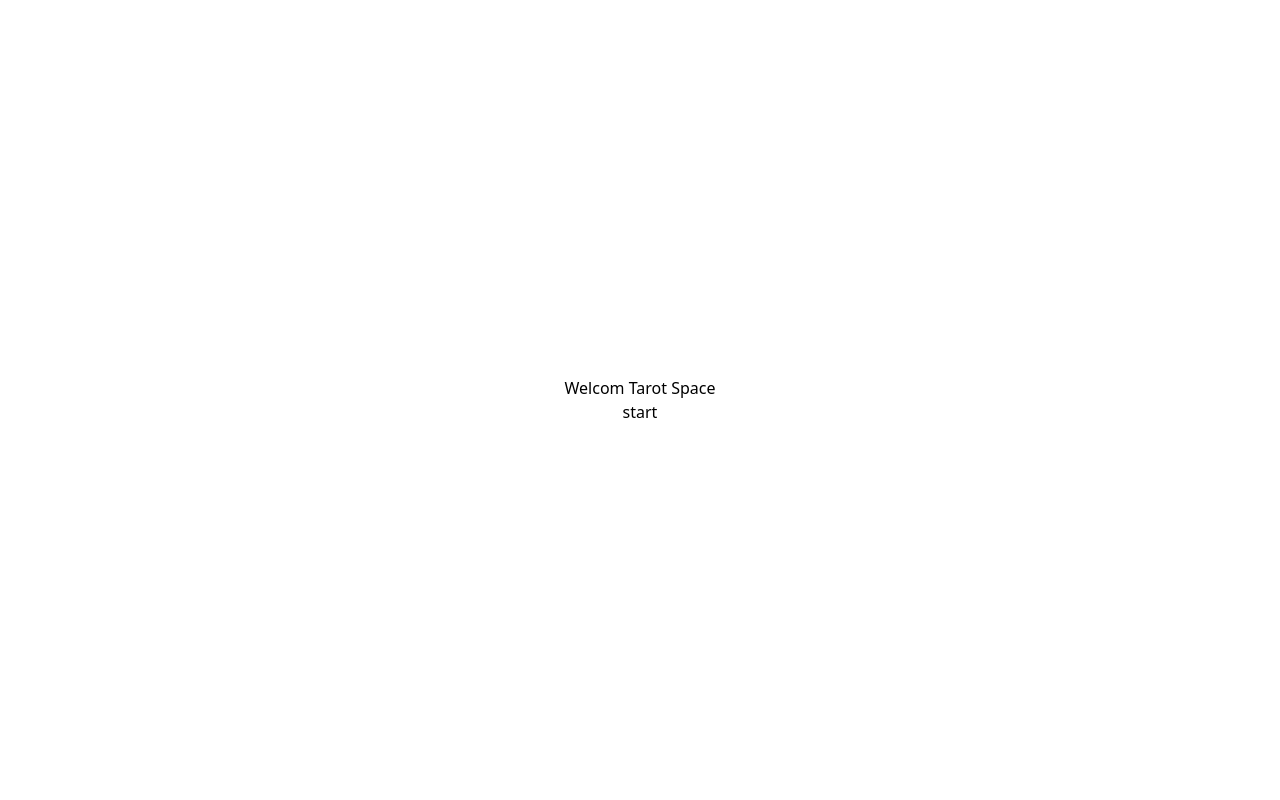
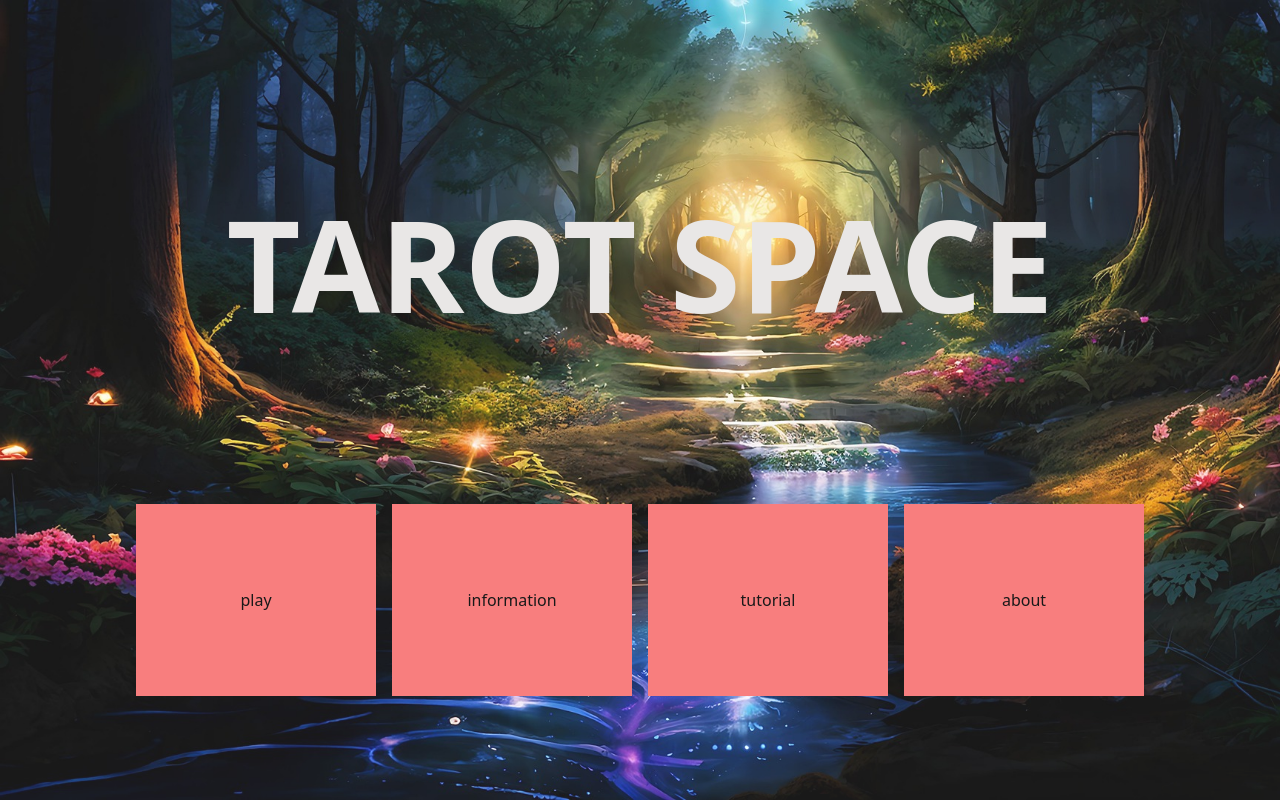
Before and after one commit to qeemoo/taro, a Next.js app: page / in a window 1280 px wide. Built offline with nearby package versions, Linux system fonts and the light colour scheme.

Commit message:
💄 메인 페이지 기본 UI 구조 생성
메인 페이지 ui

```diff
--- a/src/app/introduce/page.tsx
+++ b/src/app/information/page.tsx
@@ -1,4 +1,4 @@
-const Introduce = () => {
+const Information = () => {
   return (
     <section>
       <div>sdsd</div>
@@ -6,4 +6,4 @@ const Introduce = () => {
   );
 };
 
-export default Introduce;
+export default Information;
--- a/src/components/MainPage/MainPage.tsx
+++ b/src/components/MainPage/MainPage.tsx
@@ -2,9 +2,24 @@ import Link from 'next/link';
 
 const MainPage = () => {
   return (
-    <section className="flex h-full flex-col items-center justify-center">
-      <h1>Welcom Tarot Space</h1>
-      <Link href="/introduce">start</Link>
+    <section className="bg-main flex h-full flex-col items-center justify-center gap-20 bg-cover bg-no-repeat opacity-90">
+      <div className="flex h-[20rem] w-[60rem] flex-col justify-center gap-5 text-center">
+        <h1 className="text-9xl font-extrabold text-stone-200">TAROT SPACE</h1>
+      </div>
+      <div className="flex gap-4">
+        <Link className="flex h-[12rem] w-60 items-center justify-center bg-red-400" href="/play">
+          <div>play</div>
+        </Link>
+        <Link className="flex h-[12rem] w-60 items-center justify-center bg-red-400" href="/information">
+          <div>information</div>
+        </Link>
+        <Link className="flex h-[12rem] w-60 items-center justify-center bg-red-400" href="/tutorial">
+          <div>tutorial</div>
+        </Link>
+        <Link className="flex h-[12rem] w-60 items-center justify-center bg-red-400" href="/about">
+          <div>about</div>
+        </Link>
+      </div>
     </section>
   );
 };
--- a/tailwind.config.ts
+++ b/tailwind.config.ts
@@ -1,17 +1,15 @@
-import type { Config } from "tailwindcss";
+import type { Config } from 'tailwindcss';
 
 const config: Config = {
   content: [
-    "./src/pages/**/*.{js,ts,jsx,tsx,mdx}",
-    "./src/components/**/*.{js,ts,jsx,tsx,mdx}",
-    "./src/app/**/*.{js,ts,jsx,tsx,mdx}",
+    './src/pages/**/*.{js,ts,jsx,tsx,mdx}',
+    './src/components/**/*.{js,ts,jsx,tsx,mdx}',
+    './src/app/**/*.{js,ts,jsx,tsx,mdx}',
   ],
   theme: {
     extend: {
       backgroundImage: {
-        "gradient-radial": "radial-gradient(var(--tw-gradient-stops))",
-        "gradient-conic":
-          "conic-gradient(from 180deg at 50% 50%, var(--tw-gradient-stops))",
+        main: "url('/image/main_background.jpg')",
       },
     },
   },
```
Also changed, not shown: public/image/main_background.jpg (added), src/app/information/layout.tsx (renamed from src/app/introduce/layout.tsx).
